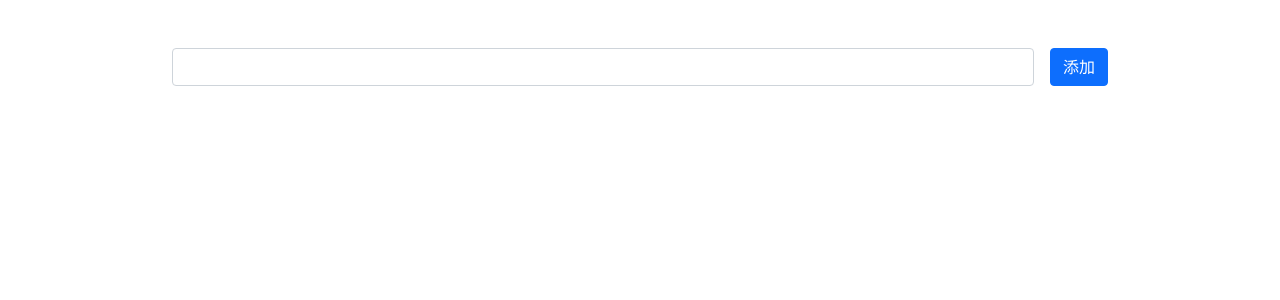
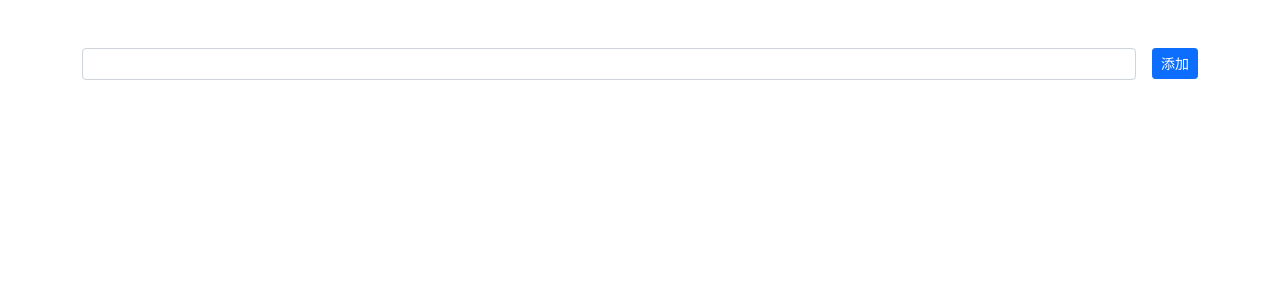
Before and after one commit to AlanReumy/v3-todo, a Vue app: page / in a window 1280 px wide. Shown: the top 300 px of the page. Built offline with nearby package versions, Linux system fonts and the light colour scheme.

Commit message:
fix: 手机端布局适配

```diff
--- a/src/App.vue
+++ b/src/App.vue
@@ -1,5 +1,5 @@
 <template>
-  <div class="container mt-5 w-75">
+  <div class="container mt-5 w-auto">
     <InputHeader @addNewTodo="addNewTodo" />
     <TodoList
       :todoList="todoList"
--- a/src/components/InputHeader.vue
+++ b/src/components/InputHeader.vue
@@ -1,10 +1,14 @@
 <template>
   <div class="inputHeader d-flex justify-content-between">
     <div class="flex-grow-1">
-      <input type="text" class="form-control me-3" v-model="newTodo" />
+      <input
+        type="text"
+        class="form-control me-3 newTodoInput"
+        v-model="newTodo"
+      />
     </div>
     <div class="ms-3">
-      <button type="submit" class="btn btn-primary" @click="addNewTodo">
+      <button type="submit" class="btn btn-primary btn-sm" @click="addNewTodo">
         添加
       </button>
     </div>
@@ -27,4 +31,7 @@ const addNewTodo = () => {
 .inputHeader {
   display: flex;
 }
+.newTodoInput {
+  height: 90%;
+}
 </style>
```
